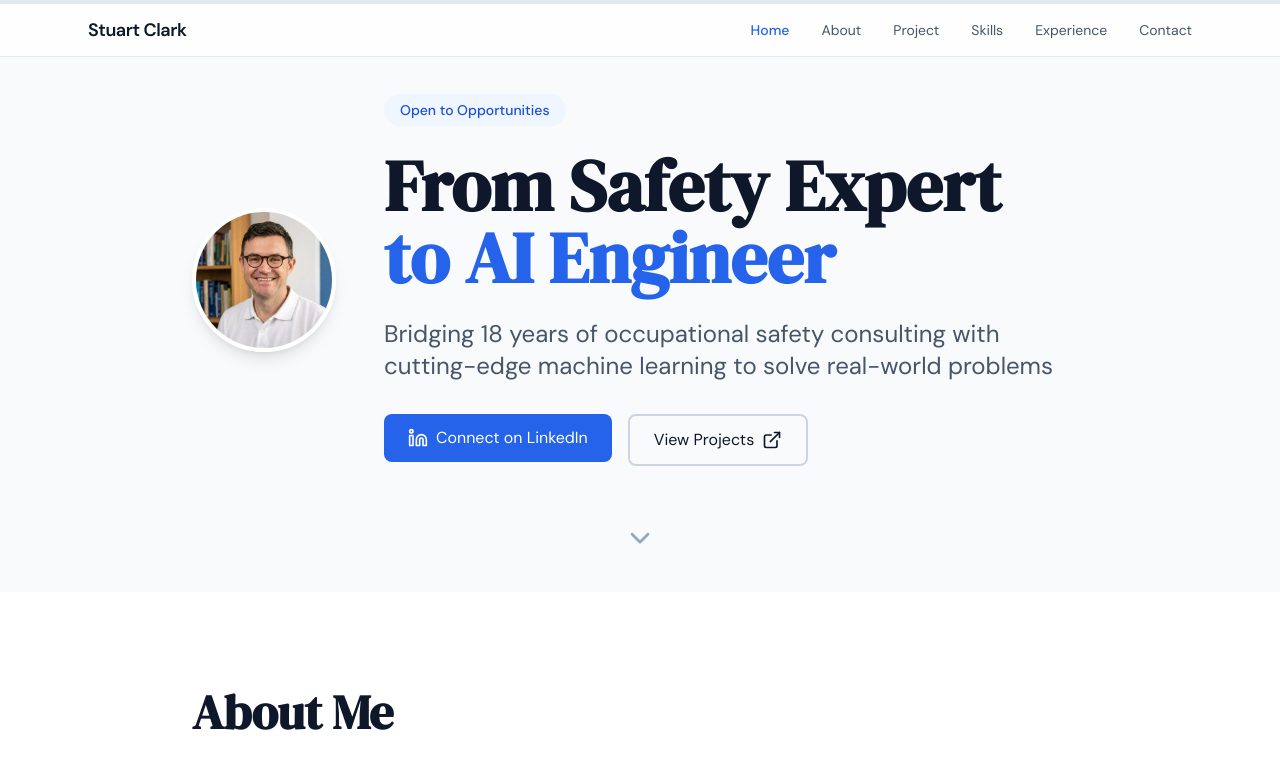
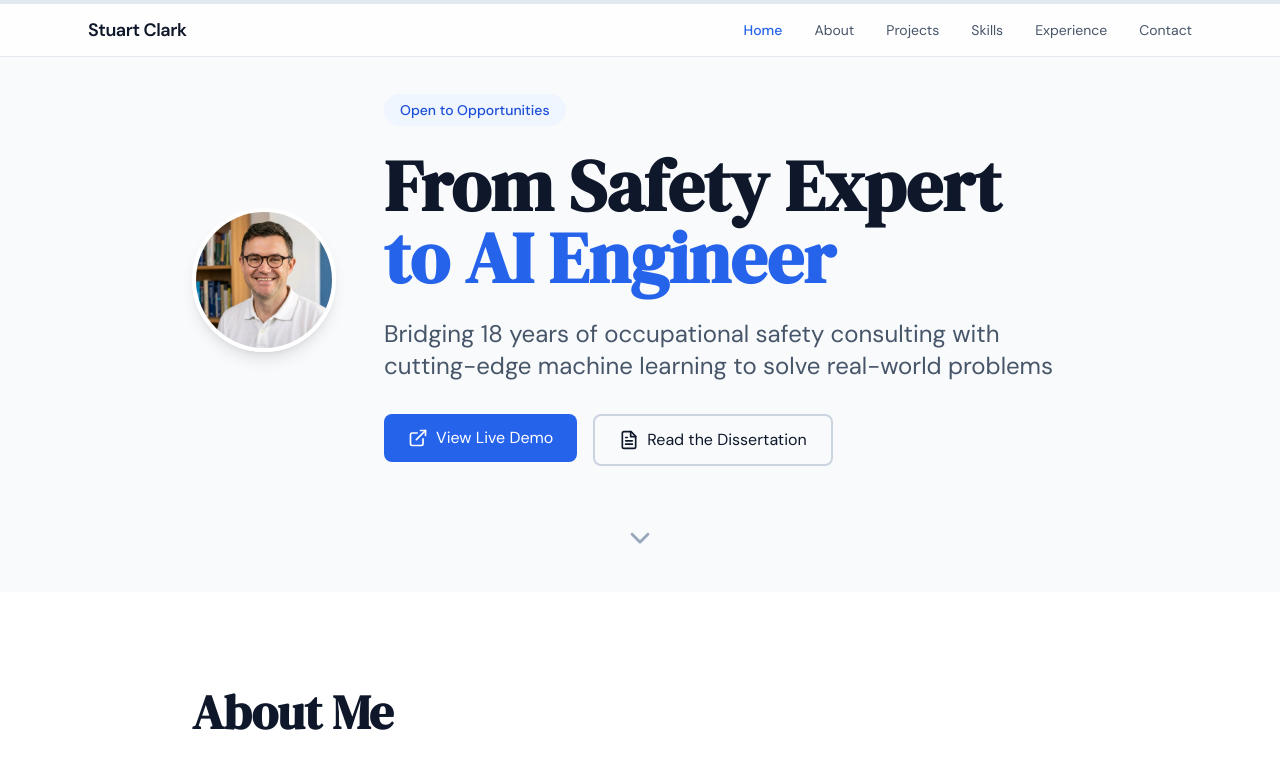
Before and after one commit to stuart-42/stuart-clark-portfolio, a React (Create React App) app: page / in a window 1280 px wide. Shown: the top 782 px of the page. Built offline with nearby package versions, Linux system fonts and the light colour scheme.

Commit message:
fix typos, update hero CTAs, remove friction-wall note, reframe nav label

```diff
--- a/src/App.jsx
+++ b/src/App.jsx
@@ -107,7 +107,7 @@ export default function StuartClarkPortfolio() {
                     activeSection === section ? 'text-blue-600 font-medium' : 'text-slate-600 hover:text-slate-900'
                   }`}
                 >
-                  {section}
+                  {section === 'project' ? 'Projects' : section}
                 </button>
               ))}
             </div>
@@ -130,7 +130,7 @@ export default function StuartClarkPortfolio() {
                   activeSection === section ? 'text-blue-600 font-medium' : 'text-slate-600'
                 }`}
               >
-                {section}
+                {section === 'project' ? 'Projects' : section}
               </button>
             ))}
           </div>
@@ -174,21 +174,23 @@ export default function StuartClarkPortfolio() {
 
               <div className="flex flex-col sm:flex-row gap-4 items-start animate-[fadeIn_1.2s_ease-out]">
                 <a
-                  href="https://linkedin.com/in/stuart-clark-161340164"
+                  href="https://rag-triage.vercel.app/app.html"
                   target="_blank"
                   rel="noopener noreferrer"
                   className="flex items-center gap-2 px-6 py-3 bg-blue-600 text-white rounded-lg hover:bg-blue-700 transition-colors"
                 >
-                  <Linkedin size={20} />
-                  Connect on LinkedIn
+                  <ExternalLink size={20} />
+                  View Live Demo
                 </a>
-                <button
-                  onClick={() => scrollToSection('project')}
+                <a
+                  href="https://drive.google.com/file/d/1KnqiMBgV2T_Ur_c415AcwxtDlS6pHMHw/view?usp=sharing"
+                  target="_blank"
+                  rel="noopener noreferrer"
                   className="flex items-center gap-2 px-6 py-3 border-2 border-slate-300 rounded-lg hover:border-blue-600 hover:text-blue-600 transition-colors"
                 >
-                  View Projects
-                  <ExternalLink size={20} />
-                </button>
+                  <FileText size={20} />
+                  Read the Dissertation
+                </a>
               </div>
             </div>
           </div>
@@ -407,9 +409,6 @@ export default function StuartClarkPortfolio() {
                     </div>
                   </a>
                 </div>
-                <p className="text-sm text-slate-500 mt-4 italic">
-                  Note: Project materials will be made available upon request
-                </p>
               </div>
             </div>
           </div>
@@ -835,10 +834,10 @@ export default function StuartClarkPortfolio() {
                   <div className="text-amber-600 font-medium mb-2">NAVITAS/Local Government</div>
                   <p className="text-slate-600 mb-3">
                     <strong>18 years</strong> of comprehensive experience in occupational health and safety Food Safety consulting,
-                    risk management, and compliance auditing across diverse industries. Including local goverment public health enforecement.
+                    risk management, and compliance auditing across diverse industries. Including local government public health enforcement.
                   </p>
                   <div className="text-sm text-slate-600">
-                    Key responsibilities included site inspections, risk assessments, safety audits, policy development, enfocement action, grant administration,
+                    Key responsibilities included site inspections, risk assessments, safety audits, policy development, enforcement action, grant administration,
                     and training delivery.
                   </div>
                 </div>
```
